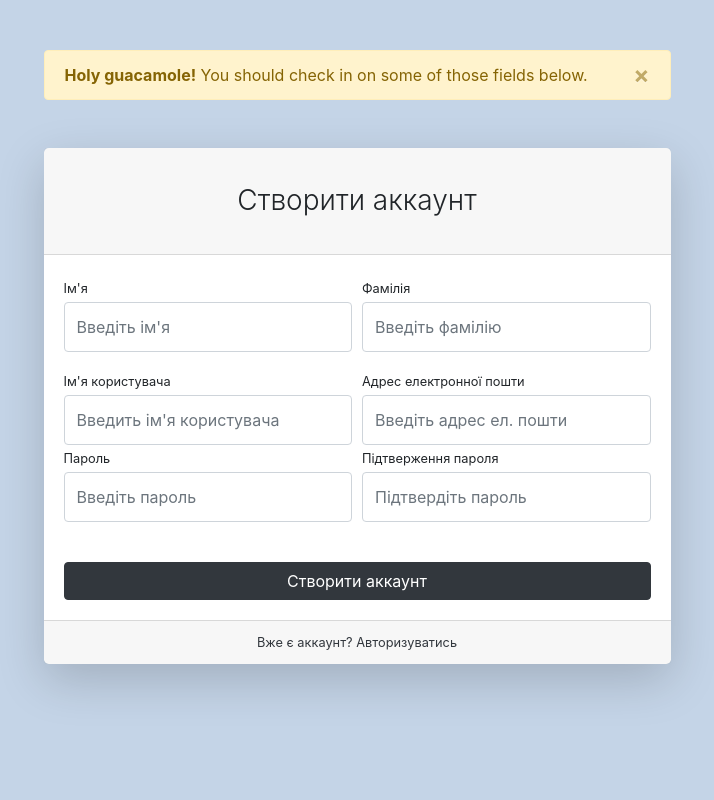
After one commit to ivertepny/courseproject, a Django app: page /users/registration/ in a window 1280 px wide. The commit adds this page. Shown: the whole page, without its empty margins (283-997 px from the left). Run offline with Django 5.2, Linux system fonts and the light colour scheme; some libraries are stand-ins or nearby versions.

Commit message:
Start with user form

```diff
--- a/postcards_shop/urls.py
+++ b/postcards_shop/urls.py
@@ -27,6 +27,8 @@ urlpatterns = [
 
     path('products/', include('products.urls', namespace='products')),
 
+    path('users/', include('users.urls', namespace='users')),
+
 ]
 
 if settings.DEBUG:
--- a/products/templates/products/base.html
+++ b/products/templates/products/base.html
@@ -36,7 +36,7 @@
                     <a class="nav-link" href="{% url 'products:index' %}">Каталог <i class="fas fa-shopping-bag"></i> </a>
                 </li>
                 <li class="nav-item">
-                    <a class="nav-link" href="users/login.html">Зайти <i class="fas fa-sign-in-alt"></i></a>
+                    <a class="nav-link" href="{% url 'users:login' %}">Війти<i class="fas fa-sign-in-alt"></i></a>
                 </li>
                 <li class="nav-item dropdown">
                     <a class="nav-link dropdown-toggle" href="#" id="navbarDropdown" role="button"
--- a/products/templates/products/index.html
+++ b/products/templates/products/index.html
@@ -13,8 +13,8 @@
                 <div class="col-lg-6">
                     <h1 class="mt-5">Postcards Shop</h1>
                     <p>
-                        Нові образи і найкращі листівки.
-                        Доставка по всьому світі!
+                        Найкращі листівки.
+                        Доставка по всьому світу!
 
 
                     </p>
--- a/users/models.py
+++ b/users/models.py
@@ -6,6 +6,6 @@ from django.contrib.auth.models import AbstractUser
 
 
 class User(AbstractUser):
-    pass
-    # image = models.ImageField(upload_to='users_images', null=True, blank=True)
-    # date_of_birth = models.DateField(null=True, blank=True)
+
+    image = models.ImageField(upload_to='users_images', null=True, blank=True)
+    date_of_birth = models.DateField(null=True, blank=True)
--- /dev/null
+++ b/users/templates/users/base.html
@@ -0,0 +1,28 @@
+{% load static %}
+
+<!DOCTYPE html>
+<html lang="en">
+<head>
+    <meta charset="utf-8"/>
+    <meta http-equiv="X-UA-Compatible" content="IE=edge"/>
+    <meta name="viewport" content="width=device-width, initial-scale=1, shrink-to-fit=no"/>
+    <meta name="description" content=""/>
+    <meta name="author" content=""/>
+    <title>Store - Авторизація</title>
+    <link href="{% static 'vendor/css/auth.css' %}" rel="stylesheet"/>
+    <script src="https://cdnjs.cloudflare.com/ajax/libs/font-awesome/5.15.1/js/all.min.js"
+            crossorigin="anonymous"></script>
+</head>
+<body class="bg-primary">
+<div id="layoutAuthentication">
+    <div id="layoutAuthentication_content">
+        {% block content %}
+        {% endblock %}
+    </div>
+</div>
+<script src="https://code.jquery.com/jquery-3.5.1.slim.min.js" crossorigin="anonymous"></script>
+<script src="https://cdn.jsdelivr.net/npm/bootstrap@4.5.3/dist/js/bootstrap.bundle.min.js"
+        crossorigin="anonymous"></script>
+<script src="{% static 'vendor/js/auth-admin.js' %}"></script>
+</body>
+</html>
--- /dev/null
+++ b/users/templates/users/registration.html
@@ -0,0 +1,81 @@
+{% extends 'users/base.html' %}
+
+{% block content %}
+    <main>
+        <div class="container">
+            <div class="row justify-content-center">
+                <div class="col-lg-7">
+                    <div class="alert alert-warning alert-dismissible fade show" role="alert"
+                         style="margin-top: 50px;">
+                        <strong>Holy guacamole!</strong> You should check in on some of those fields below.
+                        <button type="button" class="close" data-dismiss="alert" aria-label="Close">
+                            <span aria-hidden="true">&times;</span>
+                        </button>
+                    </div>
+                    <div class="card shadow-lg border-0 rounded-lg mt-5">
+                        <div class="card-header"><h3 class="text-center font-weight-light my-4">Створити аккаунт</h3>
+                        </div>
+                        <div class="card-body">
+                            <form>
+                                <div class="form-row">
+                                    <div class="col-md-6">
+                                        <div class="form-group">
+                                            <label class="small mb-1" for="inputFirstName">Ім'я</label>
+                                            <input class="form-control py-4" id="inputFirstName" type="text"
+                                                   placeholder="Введіть ім'я"/>
+                                        </div>
+                                    </div>
+                                    <div class="col-md-6">
+                                        <div class="form-group">
+                                            <label class="small mb-1" for="inputLastName">Фамілія</label>
+                                            <input class="form-control py-4" id="inputLastName" type="text"
+                                                   placeholder="Введіть фамілію"/>
+                                        </div>
+                                    </div>
+                                </div>
+                                <div class="form-row">
+                                    <div class="col-md-6">
+                                        <label class="small mb-1" for="inputUsername">Ім'я користувача</label>
+                                        <input class="form-control py-4" id="inputUsername" type="text"
+                                               aria-describedby="usernameHelp"
+                                               placeholder="Введить ім'я користувача"/>
+                                    </div>
+                                    <div class="col-md-6">
+                                        <label class="small mb-1" for="inputEmailAddress">Адрес електронної
+                                            пошти</label>
+                                        <input class="form-control py-4" id="inputEmailAddress" type="email"
+                                               aria-describedby="emailHelp"
+                                               placeholder="Введіть адрес ел. пошти"/>
+                                    </div>
+                                </div>
+                                <div class="form-row">
+                                    <div class="col-md-6">
+                                        <div class="form-group">
+                                            <label class="small mb-1" for="inputPassword">Пароль</label>
+                                            <input class="form-control py-4" id="inputPassword" type="password"
+                                                   placeholder="Введіть пароль"/>
+                                        </div>
+                                    </div>
+                                    <div class="col-md-6">
+                                        <div class="form-group">
+                                            <label class="small mb-1" for="inputConfirmPassword">Підтверження
+                                                пароля</label>
+                                            <input class="form-control py-4" id="inputConfirmPassword"
+                                                   type="password" placeholder="Підтвердіть пароль"/>
+                                        </div>
+                                    </div>
+                                </div>
+                                <div class="form-group mt-4 mb-0">
+                                    <input class="btn btn-primary btn-block" type="submit" value="Створити аккаунт">
+                                </div>
+                            </form>
+                        </div>
+                        <div class="card-footer text-center">
+                            <div class="small"><a href="{% url 'users:login' %}">Вже є аккаунт? Авторизуватись</a></div>
+                        </div>
+                    </div>
+                </div>
+            </div>
+        </div>
+    </main>
+{% endblock %}
--- /dev/null
+++ b/users/urls.py
@@ -0,0 +1,12 @@
+# Мій файл urls
+
+from django.urls import path
+
+from users.views import login, registration
+
+app_name = 'users' # Не зрозумів для чого
+
+urlpatterns = [
+    path('login/', login, name='login'),
+    path('registration/', registration, name='registration'),
+]
--- a/users/views.py
+++ b/users/views.py
@@ -1,3 +1,14 @@
 from django.shortcuts import render
+from users.models import User
+from users.forms import UserLoginForm
 
 # Create your views here.
+
+
+def login(request):
+    context = {'form': UserLoginForm()}
+    return render(request, 'users/login.html', context)
+
+
+def registration(request):
+    return render(request, 'users/registration.html')
```
Also changed, not shown: users/forms.py (added, +7 -0 lines), users/templates/users/login.html (added, +59 -0 lines).
